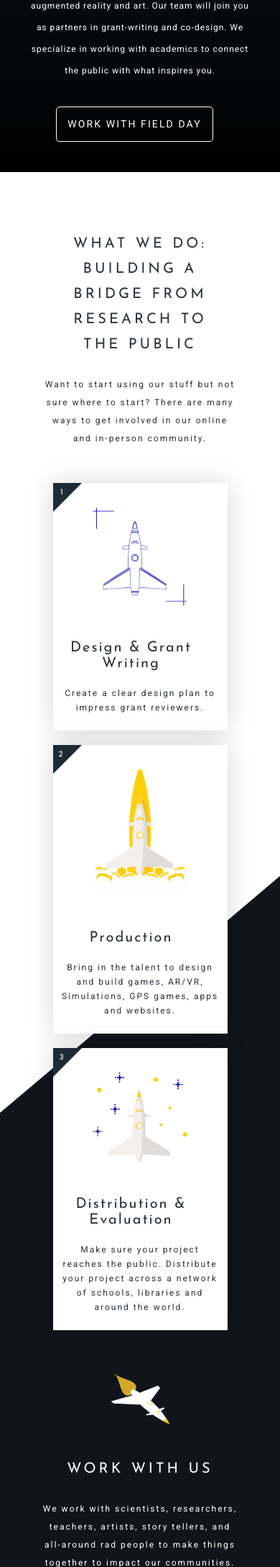
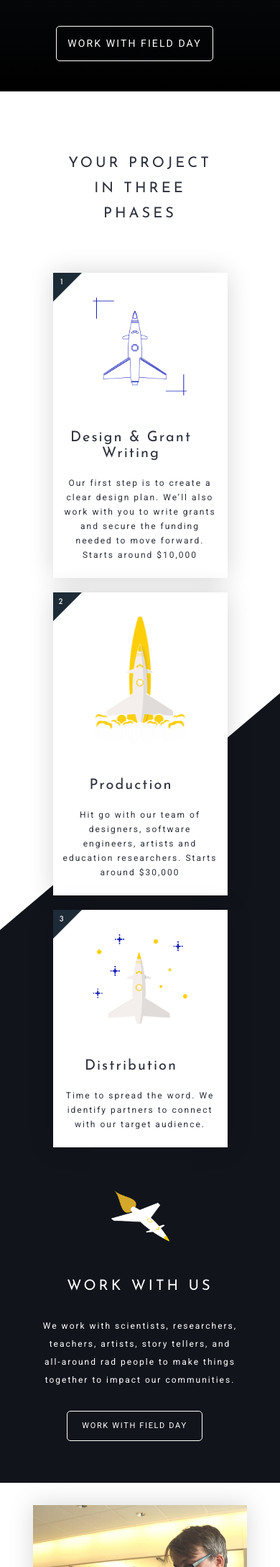
Before and after one commit to fielddaylab/fielddaysite, a PHP site: page / in a window 390 px wide. Shown: the part 3954-6131 px from the top of the page at 72% size. Run offline with PHP 8.4, Linux system fonts and the light colour scheme; some libraries are stand-ins or nearby versions.

Commit message:
blog posts fixed on mobile, new ones added, web copy updated to reflect doc. nav fixed. all cta's point to modal.

```diff
--- a/assets/scss/_navigation.scss
+++ b/assets/scss/_navigation.scss
@@ -115,7 +115,7 @@
       width: 20px;
       height: 20px;
       border: 2px solid #fff;
-      padding: 20px 17px;
+      padding: 20px 15px;
       border-radius: 35px;
       text-transform: uppercase;
       opacity: 0;
@@ -131,7 +131,8 @@
       opacity: 0.9;
       transition: all .3s ease-in-out;
       .draweritem-content {
-        background: rgba(0, 0, 0, 0.1);
+        background: rgba(224, 188, 78, 1.0);
+        color: $black;
       }
       .go {
         opacity: 1;
--- a/assets/scss/_typography.scss
+++ b/assets/scss/_typography.scss
@@ -17,6 +17,14 @@ h3 {
   margin: 25px;
   font-size: 22px;
   margin-left: 0px;
+}
+
+a {
+  color: $yellow;
+  &:hover {
+    text-decoration:none;
+    color: $dark-yellow;
+  }
 }
 
 p, a, li {
--- a/index.html
+++ b/index.html
@@ -37,17 +37,14 @@
     <li class="small-navlink"><a class="drawerright-toggle">Learn</a></li>
     <!--<li class="hideforsmall small-navlink"><a class="drawerright-toggle">For Teachers</a></li>-->
   </ul>
-  <a href="mailto:djgagnon@wisc.edu" class="workwithus button xsmall yellow filled hideforsmall">Work with us</a>
+  <button data-toggle="modal" data-target="#contactModal" class="workwithus button xsmall yellow filled hideforsmall">Work with us</button>
   <div class="mobile-nav-toggle-wrap">
     <div class="mobile-nav-container">
       <div class="content">
         <img src="assets/img/illustrations/spaceplane-flight.png">
         <ul class="mobile-links">
           <li>
-            <a href=#games>For Teachers</a>
-          </li>
-          <li>
-            <a href=about>blog</a>
+            <a target="_blank" href="https://medium.com/@fielddaylab">blog</a>
           </li>
           <li>
             <a href="mailto:djgagnon@wisc.edu"  target="_blank" class="button white">Work with Field Day</a>
@@ -79,11 +76,34 @@
 </div>
 <div class="drawer drawer-right learn">
   <div class="drawer-contents">
-    <a href="" class="draweritem drawer-intro"><div class="draweritem-content"><img src="assets/img/logos/fd-arrow.png" class="nav-thumb"><h2>Learn</h2><p>Learn how to use all the things Field Day makes.</p></div></a>
-    <a target="_blank" style="background: url('assets/img/thumbnails/bg8.jpg'); background-size: cover;"  href="https://fielddaylab.wisc.edu/courses/" class="draweritem"><div class="draweritem-content"><img src="assets/img/logos/fd-arrow.png" class="nav-thumb"><h2>Field Day Courses</h2><p>Online courses to teach you make stuff with Field Day tools like Siftr and ARIS
-</p><span class="go">go</span></div></a>
-    <a target="_blank" style="background: url('assets/img/thumbnails/medium1.jpg'); background-size: cover;"  href="https://medium.com/@fielddaylab/250-kids-adventure-through-africa-with-aris-5e455c96a901#.h2285skq7" class="draweritem"><div class="draweritem-content"><img src="" class="nav-thumb"><h2>Teacher Fellowships</h2><p>You’ve got superheros in your school but even superheros need support. Join project based PD with Field Day. </p><span class="go">go</span></div></a>
-
+    <a href="" class="draweritem drawer-intro">
+      <div class="draweritem-content">
+        <img src="assets/img/logos/fd-arrow.png" class="nav-thumb">
+        <h2>Learn</h2>
+        <p>Learn how to use all the things Field Day makes.</p>
+      </div>
+    </a>
+    <a target="_blank" style="background: url('assets/img/thumbnails/bg8.jpg'); background-size: cover;"  href="https://fielddaylab.wisc.edu/courses/" class="draweritem">
+      <div class="draweritem-content">
+        <h2>Field Day Courses</h2>
+        <p>Online courses to teach you make stuff with Field Day tools like Siftr and ARIS</p>
+        <span class="go">go</span>
+      </div>
+    </a>
+    <a target="_blank" style="background: url('assets/img/thumbnails/bg10.jpg'); background-size: cover;"  href="https://fielddaylab.org/forums/" class="draweritem">
+      <div class="draweritem-content">
+        <h2>Forums</h2>
+        <p>Learn more about Field Day apps, get answers to your questions</p>
+        <span class="go">go</span>
+      </div>
+    </a>
+    <a target="_blank" style="background: url('assets/img/thumbnails/bg11.jpg'); background-size: cover;"  href="https://medium.com/@fielddaylab/250-kids-adventure-through-africa-with-aris-5e455c96a901#.h2285skq7" class="draweritem">
+      <div class="draweritem-content">
+        <h2>Teacher Fellowships</h2>
+        <p>You’ve got superheros in your school but even superheros need support. Join project based PD with Field Day. </p>
+        <span class="go">go</span>
+      </div>
+    </a>
   </div>
 </div>
 <div id="mainwrapper">
@@ -115,7 +135,7 @@
       <span class="offscreen test one"></span>
       <div class="intro-content">
         <img class="bg1trigger reveal float" src="assets/img/illustrations/astronaut1.png" class="astronaut">
-        <p class="corrected plainreveal big light">"Inasmuch as we can capture that wonder… that pure excitement about the complexity and beauty of the world. That will be how much we actually create kids that love science. That love to learn." </p>
+        <p class="corrected plainreveal big light">"Inasmuch as we can capture that wonder, that pure excitement about the complexity and beauty of the world—that will be how much we actually inspire kids with a love for learning." </p>
         <p class="plainreveal big">- David Gagnon</p>
       </div>
       <div class="starfield topright">
@@ -172,8 +192,9 @@
         </div>
         <div class="info col-sm-6 col-sm-pull-6 plainreveal">
           <div class="infowrap">
-            <h2 class="bg2trigger corrected light">Inspire the World with Broader Impacts</h2>
-            <p>The idea of reaching the public, especially kids, is inspiring. But it also sounds like a lot of work. You’re busy with your research and the demands of academic life. With broader impacts making up a significant part of most grants, you need a plan that is manageable.
+            <h2 class="bg2trigger corrected light">You need a team of designers & engineers to make educational media</h2>
+            <p>Researchers often have an idea for an app or game that will let the public connect with the research. So . . . now what? Getting research out there is exciting, but it’s also a lot of work. You don’t have the resources and infrastructure to build the kind of digital media that will reach the public.
+
 </p>
             <a href="#polished2" class="button white">Complexity doesn't scare us.</a>
           </div>
@@ -197,9 +218,9 @@
         </div>
         <div class="info col-sm-6 col-sm-pull-6 plainreveal">
           <div class="infowrap">
-            <h2 class="bg3trigger corrected">We embrace the beauty of complexity</h2>
-            <p class="">One of the cool things about our team is its ability to dig into a crazy diverse array of topics--including folklore, ecology, thermodynamics, music, art, business, history, neuroscience, mathematics, biology, creative writing, medicine, and genetics. </p>
-            <p>We are people who love learning. David grew up reading the encyclopedia for fun. Our lead game designer Phil, when asked how he knows so much, replied, “Isn’t it my job to know about everything?” </p>
+            <h2 class="bg3trigger corrected">The result of working without a design team is wasted time and money</h2>
+            <p class="">You might be thinking designers slow things down and cost too much money. We get it―sometimes collaboration is just a code word for lots of meetings. That’s why we’ve developed a process that is super efficient, requires little of your time and impresses grant reviewers. This is how you can kill it with broader impacts.
+</p>
             <a href="#polished3" class="button black">Partner with a team that gets it</a>
           </div>
         </div>
@@ -252,10 +273,9 @@
         </div>
         <div class="info col-sm-6 col-sm-pull-6 plainreveal">
           <div class="infowrap">
-            <h2 class="bg4trigger corrected">Why Academics Partner with Field Day</h2>
-            <p class="">Most researchers hire a single person or small team of novices that can’t deliver. Others hire expensive design firms that don’t understand the research process, cost a ton of money and deliver with mixed results.</p>
-            <p class="">At Field Day, we work with you to bring your awesome research to life. We use everything from virtual reality and apps to video games, augmented reality and art. Our team will join you as partners in grant-writing and co-design. We specialize in working with academics to connect the public with what inspires you.</p>
-            <a href="#maincta" class="button white">Work with Field Day</a>
+            <h2 class="bg4trigger corrected">Let's make a game or app that helps the public understand your research</h2>
+            <p class="">We partner with the subject expert (you) and educators to design an app or game. Then we find large-scale distribution partnerships resulting in hundreds of thousands of plays. Finally, we research your app or game to learn more about how people learn.</p>
+            <button data-toggle="modal" data-target="#contactModal" class="button white">Work with Field Day</button>
           </div>
       </div>
       </div>
@@ -266,15 +286,14 @@
   <section class="mission">
     <span class="bg-triangle"></span>
     <div class="container pitch">
-      <h2 class="uppercase">What we do: Building a bridge from research to the public</h2>
-      <p>Want to start using our stuff but not sure where to start? There are many ways to get involved in our online and in-person community.</p>
+      <h2 class="uppercase">Your Project in Three Phases</h2>
     </div>
     <div class="row container">
       <div class="processreveal card-wrap col-sm-4">
         <div class="card white">
           <img class="card-thumb" src="assets/img/illustrations/process1.png">
           <h3>Design & Grant Writing</h3>
-          <p>Create a clear design plan to impress grant reviewers.</p>
+          <p>Our first step is to create a clear design plan.  We’ll also work with you to write grants and secure the funding needed to move forward. Starts around $10,000</p>
           <img class="card-flag" src="assets/img/illustrations/cornerflag1.png">
         </div>
       </div>
@@ -282,15 +301,16 @@
         <div class="card white">
           <img class="card-thumb" src="assets/img/illustrations/process2.png">
           <h3>Production</h3>
-          <p>Bring in the talent to design and build games, AR/VR, Simulations, GPS games, apps and websites.</p>
+          <p>Hit go with our team of designers, software engineers, artists and education researchers. Starts around $30,000</p>
           <img class="card-flag" src="assets/img/illustrations/cornerflag2.png">
         </div>
       </div>
       <div class="processreveal card-wrap col-sm-4">
         <div class="card white">
           <img class="card-thumb" src="assets/img/illustrations/process3.png">
-          <h3>Distribution & Evaluation</h3>
-          <p>Make sure your project reaches the public. Distribute your project across a network of schools, libraries and around the world.</p>
+          <h3>Distribution</h3>
+          <p>Time to spread the word. We identify partners to connect with our target audience.
+</p>
           <img class="card-flag" src="assets/img/illustrations/cornerflag3.png">
         </div>
       </div>
@@ -299,7 +319,7 @@
       <img src="assets/img/illustrations/spaceplane-flight.png">
       <h2 class="uppercase">Work with Us</h2>
       <p>We work with scientists, researchers, teachers, artists, story tellers, and all-around rad people to make things together to impact our communities.  </p>
-      <button class="button small white">Work with Field Day</button>
+      <button data-toggle="modal" data-target="#contactModal" class="button small white" >Work with Field Day</button>
     </div>
     <div class="hideforsmall starfield topright">
         <span class="star black star1"></span>
@@ -331,6 +351,7 @@
       </div>
   </section>
   <section class="blogs">
+    <div class="row container large">
     <div class="starfield topright">
       <span class="star black star1"></span>
       <span class="star black star2"></span>
@@ -345,17 +366,17 @@
       <span class="star black star4"></span>
       <span class="star black star5"></span>
     </div>
-    <div class="row container large">
-
       <div class="col-md-6  blogpost-wrap blogpostreveal">
         <div class="blogpost one">
           <div class="thumb">
           </div>
-          <h3 class="corrected">Science Teachers spend 7 weeks in UW-MRSEC Lab to design activities for the classroom</h3>
+          <div class="blogcontent">
+            <h3 class="corrected">Anne Lynn Gillian Daniels and Dane Morgan from MRSEC turn a Science Lab into a Game called AtomTouch</h3>
             <div class="row">
               <div class="col-md-8 brief">
-              <p class="corrected">Atom Touch, A molecular simulation app, created through a partnership between UW MRSEC and Field Day Lab, allows learners to explore principles of thermodynamics and molecular</p>
-              <a target="_blank" href="https://medium.com/@fielddaylab/mrsec-field-day-lab-turning-science-labs-into-apps-176d217a4fcd" class="button xsmall"><span class="text">Read story</span><span class="mediumlogo"><i class="fa fa-medium" aria-hidden="true"></i></span></a>
+                <p class="corrected">AtomTouch allows learners to explore principles of thermodynamics and molecular dynamics in an tactile, exploratory way. The game was developed to help students understand the structures and attributes of particles at the molecular level.</p>
+                <a target="_blank" href="https://medium.com/@fielddaylab/atomtouch-lets-you-interact-with-the-world-s-universal-building-blocks-7e01caa5dbf6" class="button xsmall"><span class="text">Read story</span><span class="mediumlogo"><i class="fa fa-medium" aria-hidden="true"></i></span></a>
+              </div>
             </div>
           </div>
         </div>
@@ -365,12 +386,61 @@
         <div class="blogpost two">
             <div class="thumb">
             </div>
-          <h3 class="corrected">It All Started with a Folklore Professor and Textile Artists — Where Siftr Came from</h3>
+          <div class="blogcontent">
+            <h3 class="corrected">Seth McGee’s Prairie Plant Companion app increases speed and accuracy for plant identification in the field</h3>
             <div class="row">
               <div class="col-md-8 brief">
-              <p class="corrected">A molecular simulation app, created through a partnership between UW MRSEC and Field Day Lab, that allows learners to explore principles of thermodynamics and molecular dynamics in an tactile,
+                <p class="corrected">When Seth’s students use this app they start becoming real botanists! The students are significantly more efficient and accurate in the plant identification with this Prairie Plant Companion. We leverage human skills at visual pattern recognition, and computing’s ability to sort and filter to create a new approach to teaching students.
     exploratory way.</p>
-              <a target="_blank" href="https://medium.com/@fielddaylab/it-all-started-with-a-folklore-professor-and-textile-artists-where-siftr-came-from-2ae34172d5f8" class="button xsmall"><span class="text">Read story</span> <span class="mediumlogo"><i class="fa fa-medium" aria-hidden="true"></i></span></a>
+                <a target="_blank" href="https://medium.com/@fielddaylab/students-increase-their-speed-and-accuracy-in-plant-identification-with-new-field-day-tool-c45f1920b702#.6zu9mh7sy" class="button xsmall"><span class="text">Read story</span> <span class="mediumlogo"><i class="fa fa-medium" aria-hidden="true"></i></span></a>
+              </div>
+            </div>
+          </div>
+        </div>
+      </div>
+    </div>
+    <div class="row container large">
+      <div class="starfield topright">
+      <span class="star black star1"></span>
+      <span class="star black star2"></span>
+      <span class="star black star3"></span>
+      <span class="star black star4"></span>
+      <span class="star black star5"></span>
+    </div>
+    <div class="starfield topleft">
+      <span class="star black star1"></span>
+      <span class="star black star2"></span>
+      <span class="star black star3"></span>
+      <span class="star black star4"></span>
+      <span class="star black star5"></span>
+    </div>
+      <div class="col-md-6  blogpost-wrap blogpostreveal">
+        <div class="blogpost three">
+          <div class="thumb">
+          </div>
+          <div class="blogcontent">
+            <h3 class="corrected">Folklorist Ruth Olson creates new kind of app to help students discover local culture</h3>
+            <div class="row">
+              <div class="col-md-8 brief">
+                <p class="corrected">Professor Ruth Olson noted that students new to anthropological research often consider “culture” to be what “others” have. With this app, Olson helps students to “see themselves as cultural beings” creating digital maps of their very own folkloric elements here at the UW.</p>
+                <a target="_blank" href="https://medium.com/@fielddaylab/folklore-professor-uses-mobile-app-to-take-students-into-the-field-bf039052dc65#.82bp7wad6" class="button xsmall"><span class="text">Read story</span><span class="mediumlogo"><i class="fa fa-medium" aria-hidden="true"></i></span></a>
+              </div>
+            </div>
+          </div>
+        </div>
+      </div>
+
+      <div class="col-md-6  blogpost-wrap blogpostreveal">
+        <div class="blogpost four">
+            <div class="thumb">
+            </div>
+          <div class="blogcontent">
+            <h3 class="corrected">Julie Sykes teaches French with post-apocalyptic augmented reality app</h3>
+            <div class="row">
+              <div class="col-md-8 brief">
+                <p class="corrected">Julie Sykes, from University of Oregon used our ARIS tool to make this post-apocalyptic game. EcoPod is mobile game that teaches students to speak French. Julie’s team relies on good storytelling to keep this “choose your own adventure” game interactive and thought provoking. </p>
+                <a target="_blank" href="https://medium.com/@fielddaylab/learning-language-with-an-post-apocalyptic-survival-game-eco-pod-63efc90dc5a5#.242bkzqks" class="button xsmall"><span class="text">Read story</span> <span class="mediumlogo"><i class="fa fa-medium" aria-hidden="true"></i></span></a>
+              </div>
             </div>
           </div>
         </div>
@@ -394,7 +464,7 @@
             <p class="small">If you want to hear the latest about what we’re up to, drop your
 email below. We won’t spam
 you, promise.</p>
-             <a target="_blank" href="" class="button xsmall">Sign up</a>
+             <a target="_blank" href="http://fielddaylab.us11.list-manage.com/subscribe?u=41e606b89f5a8bc633e161cf3&id=dd53cb95db" class="button xsmall">Sign up</a>
           </div>
         </div>
         <div class="col-md-9 footerinfo">
@@ -427,8 +497,23 @@ mess-make. </p>
 </div><!--end of main wrapper-->
 
 </div>
+
+<!-- Modal -->
+<div class="modal fade" id="contactModal" tabindex="-1" role="dialog" aria-labelledby="exampleModalLabel" aria-hidden="true">
+  <div class="modal-dialog" role="document">
+    <div class="modal-content contact-modal">
+      <button type="button" class="close" data-dismiss="modal" aria-label="Close">
+          <span aria-hidden="true">&times;</span>
+        </button>
+      <img src="assets/img/illustrations/spaceplane-flight.png">
+      <h2>Work with field Day</h2>
+      <p class="small">You have a great idea, we are a team that can partner with you to make your idea reach people who will benefit most from it. Drop David Gagnon an email at <a class="small" href="mailto:djgagnon@wisc.edu">djgagnon@wisc.edu</a> and lets get talking.</p>
+    </div>
+  </div>
+</div>
 <script src="assets/js/vendor/modernizr-2.8.3-respond-1.4.2.min.js"></script>
 <script src="assets/js/vendor/jquery-3.0.0.min.js"></script>
+<script src="http://netdna.bootstrapcdn.com/bootstrap/3.1.1/js/bootstrap.min.js"></script>
 <script src='assets/js/vendor/fastclick.js'></script>
 <script src='assets/js/vendor/buddysystem.jquery.js'></script>
 <script src='assets/js/vendor/scrollreveal.min.js'></script>
```
Also changed, not shown: assets/scss/_layout.scss (+46 -2 lines), assets/css/styles.css, assets/img/thumbnails/bg10.jpg (added), assets/img/thumbnails/bg11.jpg (added), assets/img/thumbnails/blogthumb3.png (added), assets/img/thumbnails/blogthumb4.png (added). Lines whose indentation alone changed are shown as unchanged.
